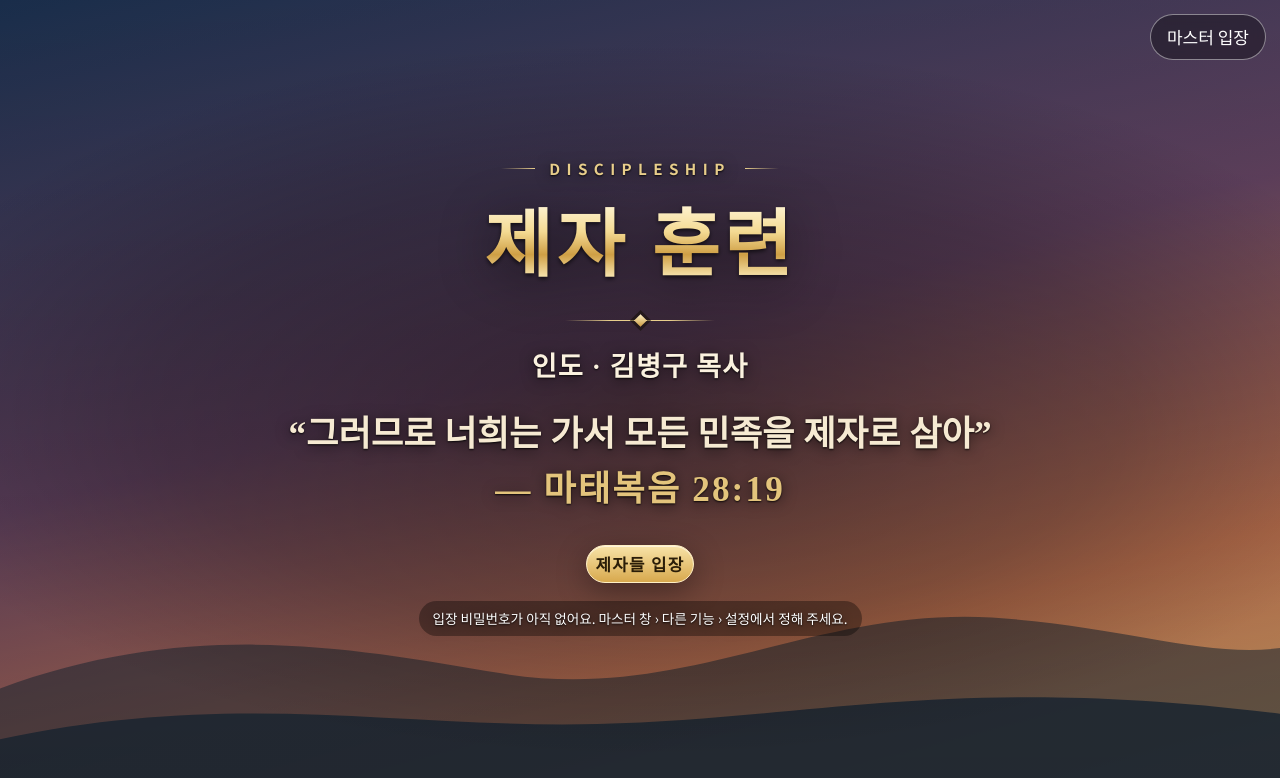
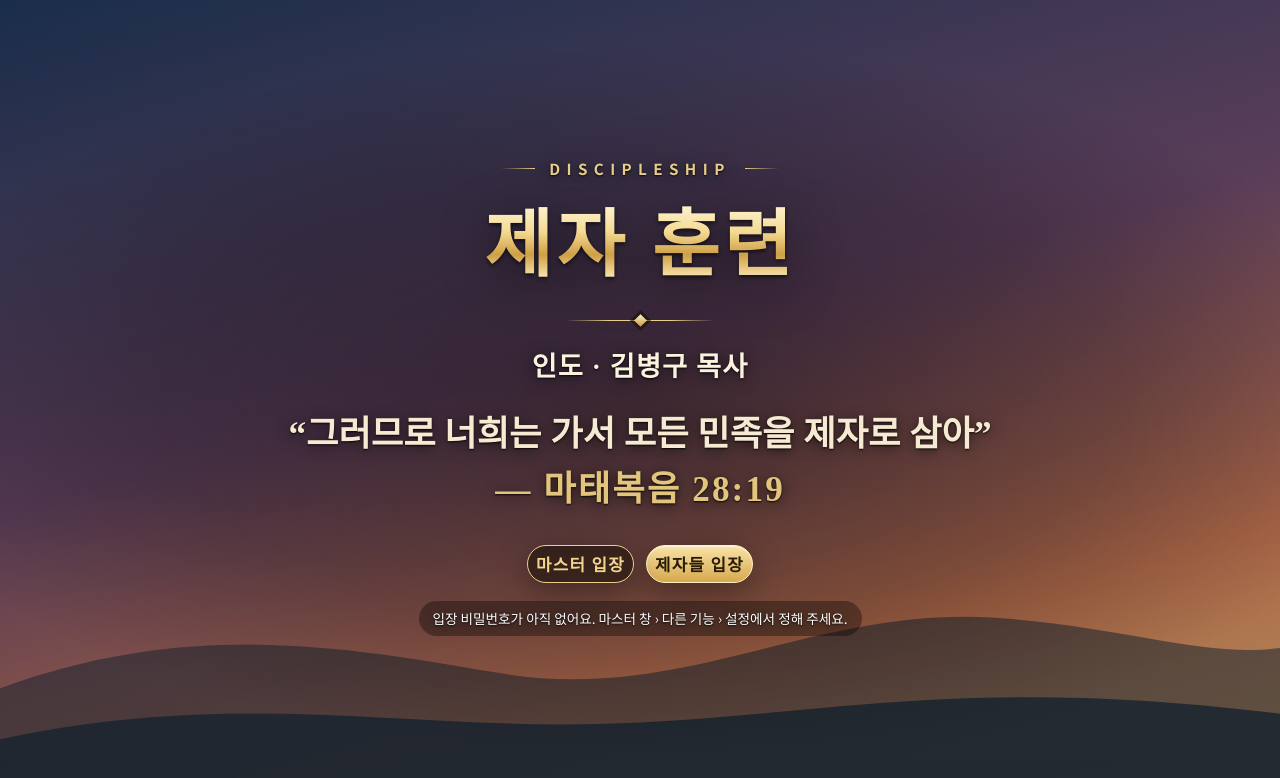
Before and after one commit to mooksang-bot/MOOKSANG, a plain HTML site: page discipleship.html in a window 1280 px wide. Drawn offline with Linux system fonts and the light colour scheme; a web font is replaced by a local one.

Commit message:
Discipleship app: 마스터 입장 button beside 제자들 입장 on the cover
Co-Authored-By: Claude Opus 5.5 <noreply@anthropic.com>
Claude-Session: https://claude.ai/code/session_019HLEPX7JHNwijUfAB6hcuK

```diff
--- a/discipleship.html
+++ b/discipleship.html
@@ -195,6 +195,9 @@ body.mfit .item{gap:4px}
 .cover.lit h1{filter:drop-shadow(0 0 4px #fff4cf) drop-shadow(0 0 14px #5ff5e6) drop-shadow(0 0 34px rgba(0,200,224,.8))}
 .cover.lit .rule{box-shadow:0 0 10px #f3d79a,0 0 22px #f3d79a}
 .cover .enter{transition:box-shadow .25s,transform .25s}
+.cover .enters{display:flex;gap:12px;align-items:center;justify-content:center;flex-wrap:wrap;margin-top:10px}
+.cover .enters .enter{margin-top:0}
+.cover .enter.alt{background:rgba(20,14,6,.55);color:#f3d68e;border:1px solid #e9cf8c;box-shadow:0 8px 30px rgba(0,0,0,.35);-webkit-backdrop-filter:blur(6px);backdrop-filter:blur(6px)}
 @media (hover:hover){
   .cover .enter:hover{box-shadow:0 0 0 2px #5ff5e6,0 0 18px #5ff5e6,0 0 46px rgba(0,229,255,.65);transform:translateY(-1px)}
   .cover .tools button:hover{box-shadow:0 0 0 1px #5ff5e6,0 0 16px #5ff5e6;border-color:#5ff5e6}
@@ -348,7 +351,6 @@ function verseHtml(v){return String(v||'').split('\n').map(l=>/^\s*[—–-]/.te
 function coverView(){const c=st.draft||st.cover;
   root.innerHTML=`<section class="cover" style="--dim:${(c.dim??25)/100}">
    <div class="bgl" style='background:${bgCss(c)};background-size:cover;background-position:center'></div>${hillSvg(c)}<div class="dim"></div><div class="glow" aria-hidden="true"></div>
-   ${st.master&&!st.draft?`<div class="tools"><button id="toMaster">${masterUnlocked()?'마스터 창':'마스터 입장'}</button></div>`:''}
    <div class="inner">
      <p class="eyebrow">Discipleship</p>
      <h1>${esc(c.title)}</h1>
@@ -356,7 +358,7 @@ function coverView(){const c=st.draft||st.cover;
      ${pastorSrc(c)?`<div class="pastor"><img src="${esc(pastorSrc(c))}" alt="담당 목사님 사진"></div>`:''}
      <p class="sub">${esc(c.sub)}</p>
      <p class="verse">${verseHtml(c.verse)}</p>
-     ${st.draft?'':`<button class="enter" id="enter">${st.mode==='loading'?'준비 중…':'제자들 입장'}</button>`}
+     ${st.draft?'':`<div class="enters">${st.master?`<button class="enter alt" id="toMaster">${masterUnlocked()?'마스터 창':'마스터 입장'}</button>`:''}<button class="enter" id="enter">${st.mode==='loading'?'준비 중…':'제자들 입장'}</button></div>`}
      ${st.master&&!st.draft&&!st.pwHash&&st.mode!=='loading'?`<p class="hint">입장 비밀번호가 아직 없어요. 마스터 창 › 다른 기능 › 설정에서 정해 주세요.</p>`:''}
    </div></section>${st.draft?decorPanel():''}${st.pwOpen?pwPanel():''}${st.mpwOpen?mpwPanel():''}`;
   on('#enter',()=>{if(st.mode==='loading')return;if(entryOk())return go('app');st.pwOpen=true;st.pwMsg='';render();const i=$('#pwIn');if(i)i.focus()});
```
